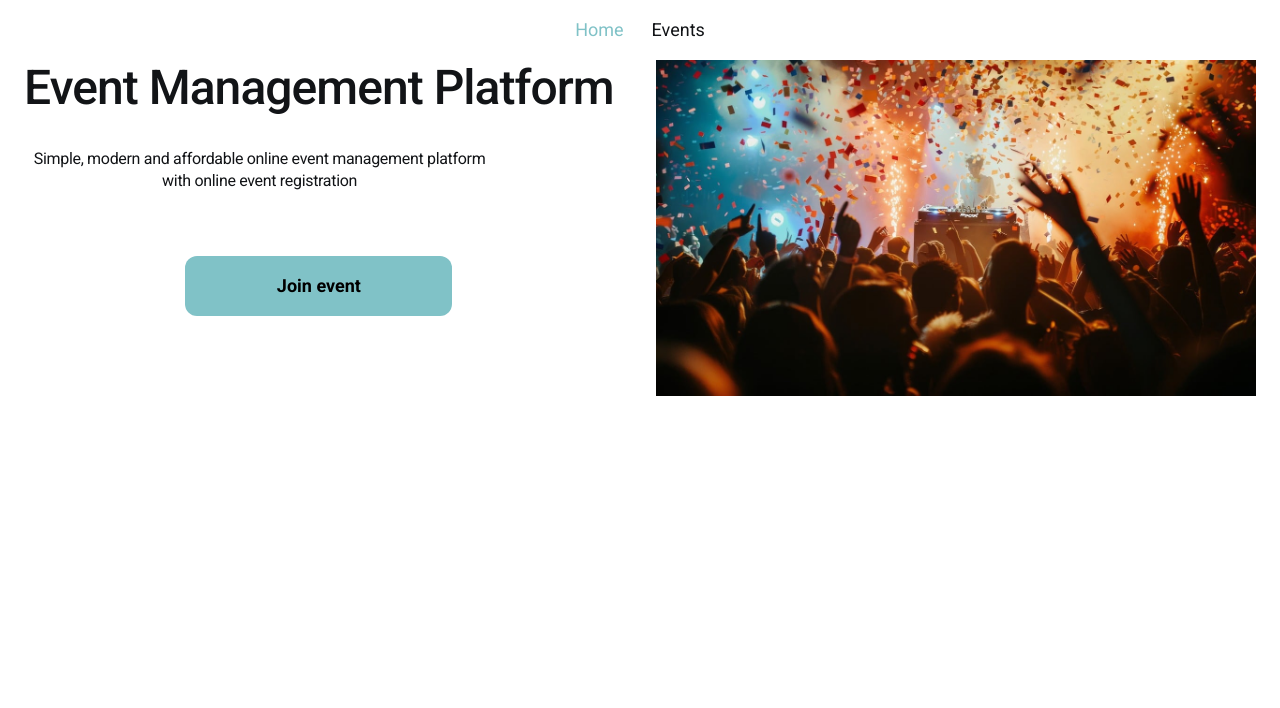
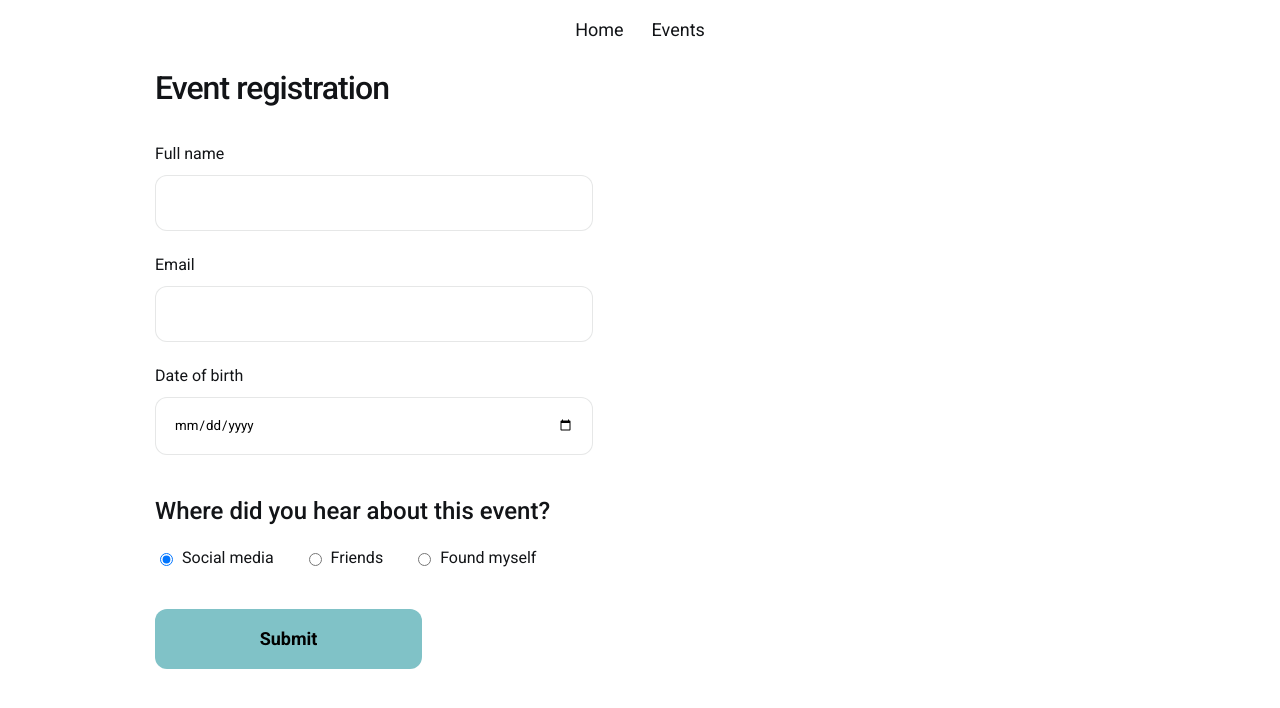
Before and after one commit to TaniaUdod/events-registration-app, a React (Create React App) app: page /participants/registration/1 in a window 1280 px wide. Before the commit this address led to /. Shown: the top 708 px of the page. Built offline with nearby package versions, Linux system fonts and the light colour scheme.

Commit message:
added Registration page

```diff
--- a/src/App.jsx
+++ b/src/App.jsx
@@ -14,7 +14,10 @@ function App() {
       <Route path="/" element={<Layout />}>
         <Route index element={<Home />} />
         <Route path="events" element={<Events />} />
-        <Route path="registration" element={<Registration />} />
+        <Route
+          path="participants/registration/:id"
+          element={<Registration />}
+        />
         <Route path="participants/:id" element={<Participants />} />
         <Route path="*" element={<Navigate to="/" replace />} />
       </Route>
--- a/src/backend/routes/participantsRouter.js
+++ b/src/backend/routes/participantsRouter.js
@@ -2,7 +2,7 @@ const express = require("express");
 const {
   getAllParticipants,
   createParticipant,
-  getOneParticipant,
+  // getOneParticipant,
 } = require("../controllers/participantsController");
 const { validateBody } = require("../helpers/validateBody");
 const { createParticipantSchema } = require("../schemas/participantsSchemas");
@@ -11,10 +11,10 @@ const participantsRouter = express.Router();
 
 participantsRouter.get("/", getAllParticipants);
 
-participantsRouter.get("/:id", getOneParticipant);
+// participantsRouter.get("/:id", getOneParticipant);
 
 participantsRouter.post(
-  "/",
+  "/registration/:id",
   validateBody(createParticipantSchema),
   createParticipant
 );
--- a/src/index.js
+++ b/src/index.js
@@ -1,6 +1,7 @@
 import React from "react";
 import ReactDOM from "react-dom/client";
 import { BrowserRouter } from "react-router-dom";
+import { Toaster } from "react-hot-toast";
 import App from "./App";
 import "./index.css";
 
@@ -10,5 +11,6 @@ root.render(
     <BrowserRouter>
       <App />
     </BrowserRouter>
+    <Toaster />
   </React.StrictMode>
 );
--- a/src/pages/Events/Events.jsx
+++ b/src/pages/Events/Events.jsx
@@ -51,7 +51,7 @@ const Events = () => {
             <p>Organizer: {event.organizer}</p>
 
             <ButtonWrap>
-              <Link to="/registration">
+              <Link to={`/participants/registration/${event._id}`}>
                 <Button type="button">Register</Button>
               </Link>
 
--- a/src/pages/Participants/Participants.styled.jsx
+++ b/src/pages/Participants/Participants.styled.jsx
@@ -24,6 +24,7 @@ export const ParticipantsList = styled.ul`
   flex-wrap: wrap;
   justify-content: center;
   gap: 20px;
+  margin-bottom: 24px;
 `;
 
 export const ParticipantsItem = styled.li`
--- a/src/pages/Registration/Registration.jsx
+++ b/src/pages/Registration/Registration.jsx
@@ -1,7 +1,114 @@
-import React from "react";
+import React, { useState } from "react";
+import { useParams } from "react-router-dom";
+import { useForm } from "react-hook-form";
+import { yupResolver } from "@hookform/resolvers/yup";
+import * as yup from "yup";
+import { createParticipant } from "../../services/fetchParticipant";
+import toast from "react-hot-toast";
+import {
+  Button,
+  Container,
+  Error,
+  Input,
+  InputWrap,
+  LabelWrap,
+  RadioItem,
+  RadioList,
+  TextForm,
+  Title,
+} from "./Registration.styled";
 
 const Registration = () => {
-  return <div>Registration</div>;
+  const { id } = useParams();
+  const [selectedSource, setSelectedSource] = useState("socialMedia");
+
+  const schema = yup.object().shape({
+    name: yup
+      .string()
+      .min(6, "Name is too short, should be at least 6 characters long")
+      .required("Name is required"),
+    email: yup
+      .string()
+      .email("Please, enter a valid email")
+      .required("Email is required"),
+    dateOfBirth: yup
+      .date()
+      .max(new Date(), "Date of birth cannot be in the future")
+      .required("Date of birth is required"),
+  });
+
+  const source = [
+    { label: "Social media", value: "socialMedia" },
+    { label: "Friends", value: "friends" },
+    { label: "Found myself", value: "foundMyself" },
+  ];
+
+  const {
+    register,
+    handleSubmit,
+    formState: { errors },
+    reset,
+  } = useForm({
+    resolver: yupResolver(schema),
+  });
+
+  const onSubmit = async (data) => {
+    const { name, email, dateOfBirth, source } = data;
+    try {
+      await createParticipant({ name, email, dateOfBirth, source }, id);
+      toast.success("You have successfully registered");
+      reset();
+    } catch (error) {
+      toast.error("Something get wrong!");
+    }
+  };
+
+  return (
+    <Container>
+      <Title>Event registration</Title>
+
+      <form onSubmit={handleSubmit(onSubmit)}>
+        <InputWrap>
+          <LabelWrap>
+            <label>Full name</label>
+            <Input type="text" {...register("name")} />
+            {errors.name && <Error>{errors.name.message}</Error>}
+          </LabelWrap>
+          <LabelWrap>
+            <label>Email</label>
+            <Input type="email" {...register("email")} />
+            {errors.email && <Error>{errors.email.message}</Error>}
+          </LabelWrap>
+          <LabelWrap>
+            <label>Date of birth</label>
+            <Input type="date" {...register("dateOfBirth")} />
+            {errors.dateOfBirth && <Error>{errors.dateOfBirth.message}</Error>}
+          </LabelWrap>
+        </InputWrap>
+
+        <TextForm>Where did you hear about this event?</TextForm>
+        <RadioList>
+          {source.map(({ label, value }) => (
+            <RadioItem key={value}>
+              <label>
+                <input
+                  type="radio"
+                  name="source"
+                  value={value}
+                  {...register("source")}
+                  checked={selectedSource === value}
+                  onChange={() => setSelectedSource(value)}
+                />
+                {label}
+              </label>
+            </RadioItem>
+          ))}
+        </RadioList>
+
+        <Button type="submit">Submit</Button>
+      </form>
+    </Container>
+  );
 };
 
 export default Registration;
--- /dev/null
+++ b/src/pages/Registration/Registration.styled.jsx
@@ -0,0 +1,100 @@
+import styled from "styled-components";
+
+export const Container = styled.div`
+  width: 100%;
+  max-width: 1000px;
+  margin: 0 auto;
+  padding: 0px 15px;
+`;
+
+export const Title = styled.h2`
+  font-size: 32px;
+  font-weight: 500;
+  line-height: 56px;
+  letter-spacing: -0.96px;
+  margin-bottom: 28px;
+`;
+
+export const TitleWrap = styled.div`
+  display: flex;
+  flex-direction: column;
+  gap: 20px;
+`;
+
+export const Text = styled.p`
+  color: rgba(18, 20, 23, 0.8);
+  line-height: 22px;
+`;
+
+export const InputWrap = styled.div`
+  display: flex;
+  flex-direction: column;
+  gap: 24px;
+  margin-bottom: 40px;
+`;
+
+export const LabelWrap = styled.div`
+  display: flex;
+  flex-direction: column;
+  gap: 12px;
+`;
+
+export const Input = styled.input`
+  padding: 16px 18px;
+  line-height: 22px;
+  border-radius: 12px;
+  border: 1px solid rgba(18, 20, 23, 0.1);
+  width: 100%;
+  max-width: 438px;
+`;
+
+export const Error = styled.p`
+  font-size: 12px;
+  color: #80c2c7;
+`;
+
+export const TextForm = styled.p`
+  font-size: 24px;
+  font-weight: 500;
+  line-height: 32px;
+  margin-bottom: 20px;
+`;
+
+export const RadioList = styled.ul`
+  display: flex;
+  align-items: center;
+  gap: 30px;
+  margin-bottom: 40px;
+`;
+
+export const RadioItem = styled.li`
+  &:last-child {
+    margin-bottom: 0;
+  }
+
+  label {
+    display: flex;
+    align-items: center;
+    gap: 6px;
+    line-height: 22px;
+    cursor: pointer;
+  }
+`;
+
+export const Button = styled.button`
+  width: 100%;
+  max-width: 267px;
+  height: 60px;
+  border-radius: 12px;
+  background-color: #80c2c7;
+  font-size: 18px;
+  font-weight: 700;
+  line-height: 28px;
+  margin-bottom: 32px;
+  transition: transform 150ms linear, background-color 150ms linear;
+
+  &:hover {
+    transform: scale(1.1);
+    background-color: #91dde2;
+  }
+`;
--- a/src/services/fetchParticipant.js
+++ b/src/services/fetchParticipant.js
@@ -7,14 +7,15 @@ export const getAllParticipants = async (eventId, limit = 20) => {
   return response.data;
 };
 
-export const getEventById = async (id) => {
-  const response = await axios.get(`/participants/${id}`);
+// export const getEventById = async (id) => {
+//   const response = await axios.get(`/participants/${id}`);
+//   return response.data;
+// };
+
+export const createParticipant = async (participantData, eventId) => {
+  const response = await axios.post(
+    `/participants/registration/${eventId}`,
+    participantData
+  );
   return response.data;
 };
-
-export const createParticipant = async (participantData, eventId) => {
-  const response = await axios.post(`/participants`, participantData, {
-    params: { id: eventId },
-  });
-  return response.data;
-};
```
Also changed, not shown: src/backend/controllers/participantsController.js (+10 -12 lines).
